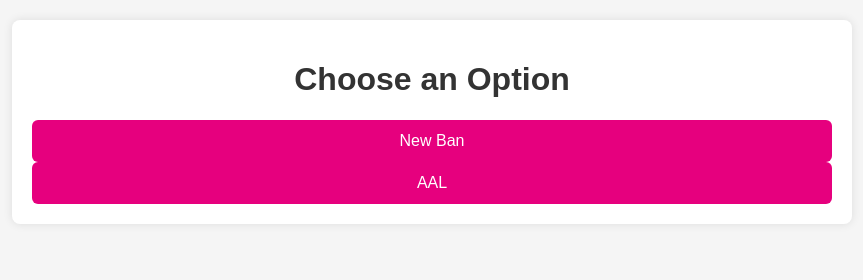
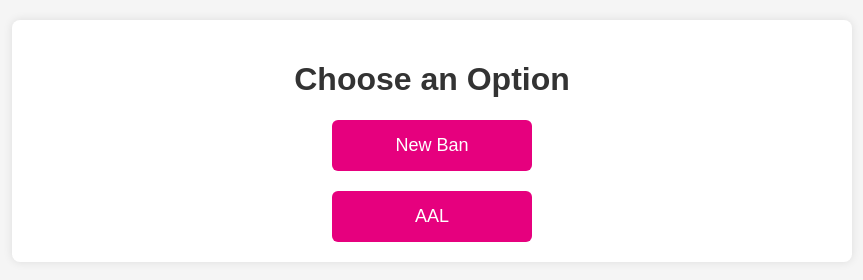
Before and after one commit to khogali/khogali.github.io, a plain HTML site: page index.html in a window 1280 px wide. Shown: the whole page, without its empty margins (208-1071 px from the left). Drawn offline with Linux system fonts and the light colour scheme.

Commit message:
Update styles.css

```diff
--- a/styles.css
+++ b/styles.css
@@ -164,3 +164,80 @@ button:hover {
     stroke-dasharray: 25;
     stroke-dashoffset: 25;
 }
+
+body {
+    font-family: Arial, sans-serif;
+    background-color: #f5f5f5;
+    margin: 0;
+    padding: 0;
+}
+
+.container {
+    max-width: 800px;
+    margin: 20px auto;
+    padding: 20px;
+    background-color: #fff;
+    box-shadow: 0 0 10px rgba(0, 0, 0, 0.1);
+    border-radius: 8px;
+}
+
+h1 {
+    text-align: center;
+    color: #333;
+}
+
+.option-buttons {
+    display: flex;
+    flex-direction: column;
+    gap: 20px;
+    align-items: center;
+}
+
+.option-buttons button {
+    padding: 15px 30px;
+    background-color: #e6007e; /* Magenta color */
+    color: white;
+    border: none;
+    border-radius: 6px;
+    font-size: 18px;
+    cursor: pointer;
+    width: 200px;
+    text-align: center;
+}
+
+.option-buttons button:hover {
+    background-color: #c5006c; /* Darker shade of magenta */
+}
+
+/* Reuse the previous styles for other parts of the app */
+.checkbox-wrapper-51 input[type="checkbox"] {
+    visibility: hidden;
+    display: none;
+}
+
+/* ... other existing styles ... */
+
+.home-button {
+    background-color: #e6007e; /* Magenta color */
+    color: white;
+    border: none;
+    border-radius: 6px;
+    padding: 10px 20px;
+    font-size: 16px;
+    cursor: pointer;
+    margin-bottom: 20px;
+}
+
+.home-button:hover {
+    background-color: #c5006c; /* Darker shade of magenta */
+}
+
+.container {
+    max-width: 800px;
+    margin: 20px auto;
+    padding: 20px;
+    background-color: #fff;
+    box-shadow: 0 0 10px rgba(0, 0, 0, 0.1);
+    border-radius: 8px;
+    text-align: center; /* Center align all text including buttons */
+}
```
